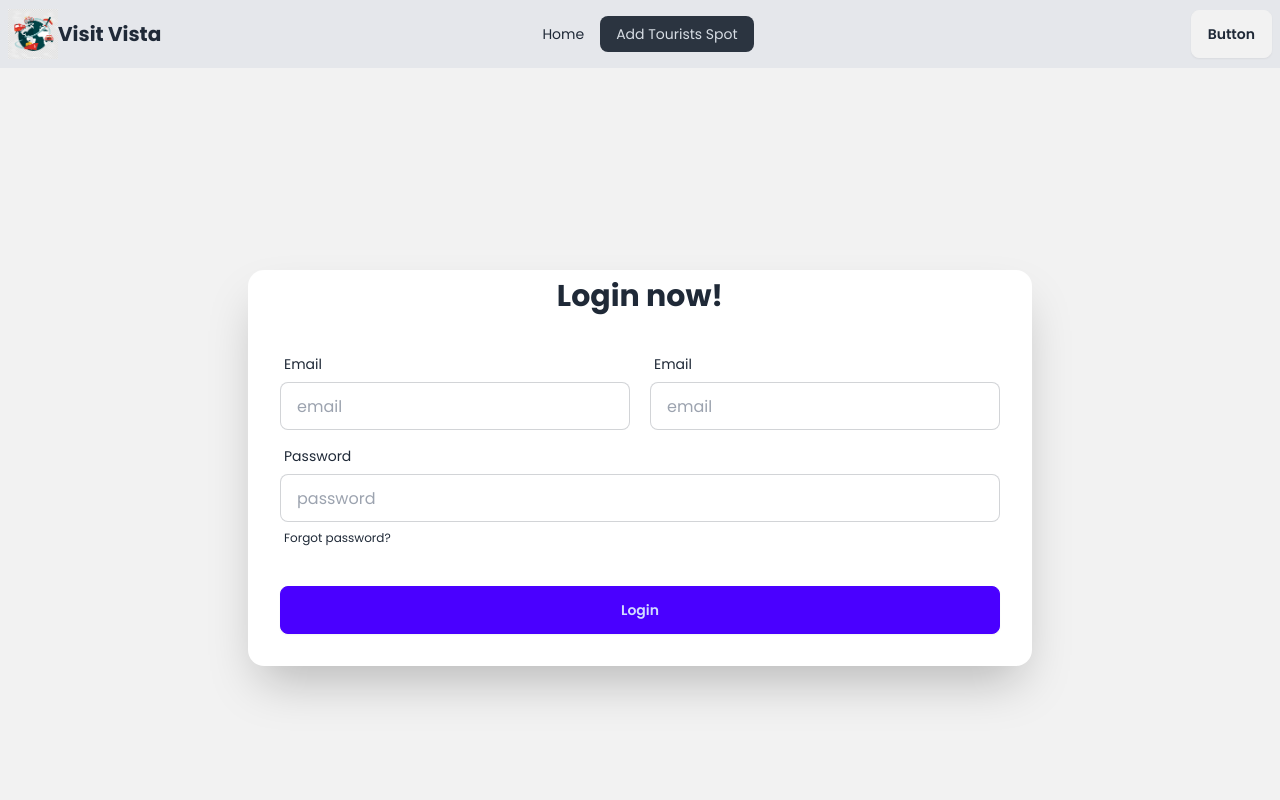
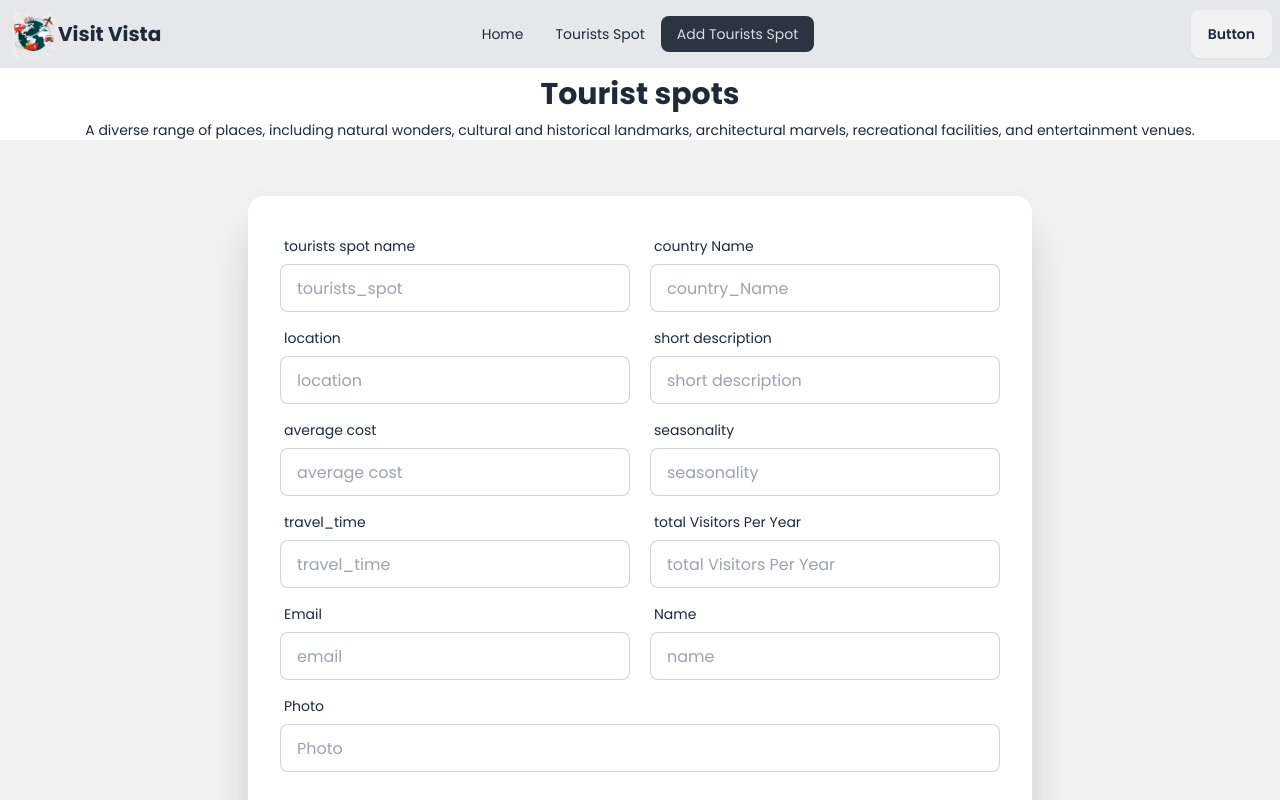
Before and after one commit to Shameha/Travel_client, a React (Vite) app: page /addedTour in a window 1280 px wide. Shown: the top 800 px of the page. Built offline with nearby package versions, Linux system fonts and the light colour scheme.

Commit message:
added nab bar and footer section

```diff
--- a/package.json
+++ b/package.json
@@ -15,7 +15,8 @@
     "react": "^18.2.0",
     "react-dom": "^18.2.0",
     "react-router-dom": "^6.23.0",
-    "sort-by": "^1.2.0"
+    "sort-by": "^1.2.0",
+    "sweetalert2": "^11.10.8"
   },
   "devDependencies": {
     "@types/react": "^18.2.66",
--- a/src/Pages/AddTouristsSpot/AddTouristsSpot.jsx
+++ b/src/Pages/AddTouristsSpot/AddTouristsSpot.jsx
@@ -1,41 +1,144 @@
 // import React from 'react';
+import Swal from 'sweetalert2'
 
 const AddTouristsSpot = () => {
+const handleTourist = e =>{
+e.preventDefault();
+const form = e.target;
+
+const spot = form.spot.value;
+const country = form.country.value;
+const location = form.location.value;
+const description = form.description.value;
+const cost = form.cost.value;
+const season = form.season.value;
+const time = form.time.value;
+const visitor = form.visitor.value;
+const name = form.name.value;
+const email = form.email.value;
+const photo = form.photo.value;
+
+const newTour = {spot,country,location,description,cost,season,time,visitor,name,email,photo}
+console.log(newTour);
+//send data
+fetch('http://localhost:5000/tour',{
+  method:'POST',
+  headers:{
+    'content-type':'application/json'
+  },
+  body:JSON.stringify(newTour)
+
+})
+.then( res=>res.json())
+.then(data=>{
+  console.log(data);
+if(data.insertedId){
+  Swal.fire({
+    title: 'success',
+    text: 'Tourists sopt are added',
+    icon: 'success',
+    confirmButtonText: 'Cool'
+  })
+
+}
+})
+
+
+}
+
+
     return (
-        <div>
-
+        <div className="min-h-screen">
+        <h1 className="text-3xl font-bold text-center mt-2">Tourist spots</h1>
+        <p className="text-sm text-center mt-2" >A diverse range of places, including natural wonders, cultural and historical landmarks, architectural marvels, recreational facilities, and entertainment venues.</p>
         <div className="hero min-h-screen bg-base-200">
   <div className="hero-content flex-col lg:flex-row-reverse">
     <div className="card shrink-0 w-full  shadow-2xl bg-base-100">
-        <div>
-        <h1 className="text-3xl font-bold text-center mt-2">Login now!</h1>
-        </div>
-      <form className="card-body w-auto">
-       <div className="flex gap-5">
+
+      <form onSubmit={handleTourist} className="card-body w-auto">
+        {/* tourists spots,country nname */}
+       <div className="lg:flex md:flex grid gap-5">
        <div className=" form-control">
           <label className="label">
-            <span className="label-text">Email</span>
+            <span className="label-text">tourists spot name</span>
           </label>
-          <input type="email" placeholder="email" className="input input-bordered" required />
+          <input type="text" placeholder="tourists_spot" name="spot" className="input input-bordered w-full" required />
         </div>
         <div className=" form-control">
           <label className="label">
+            <span className="label-text">country Name</span>
+          </label>
+          <input type="text" placeholder="country_Name" name="country" className="input input-bordered" required />
+        </div>
+       </div>
+       {/* location,short discrition */}
+       <div className="lg:flex md:flex grid gap-5">
+       <div className=" form-control  md:w-1/2">
+          <label className="label">
+            <span className="label-text">location</span>
+          </label>
+          <input type="text" placeholder="location" name="location" className="input input-bordered w-full" required />
+        </div>
+        <div className=" form-control">
+          <label className="label">
+            <span className="label-text">short description</span>
+          </label>
+          <input type="text" placeholder="short description" name="description" className="input input-bordered" required />
+        </div>
+       </div>
+       {/* avarage cost,seasonality */}
+       <div className="lg:flex md:flex grid gap-5">
+       <div className=" form-control">
+          <label className="label">
+            <span className="label-text">average cost</span>
+          </label>
+          <input type="text" placeholder="average cost" name="cost" className="input input-bordered" required />
+        </div>
+        <div className=" form-control">
+          <label className="label">
+            <span className="label-text">seasonality</span>
+          </label>
+          <input type="text" placeholder="seasonality" name="season" className="input input-bordered" required />
+        </div>
+       </div>
+       {/* travel tiime,visitors */}
+       <div className="lg:flex md:flex grid gap-5">
+       <div className=" form-control">
+          <label className="label">
+            <span className="label-text">travel_time</span>
+          </label>
+          <input type="text" placeholder="travel_time" name="time" className="input input-bordered" required />
+        </div>
+        <div className=" form-control">
+          <label className="label">
+            <span className="label-text">total Visitors Per Year</span>
+          </label>
+          <input type="text" placeholder="total Visitors Per Year" name="visitor" className="input input-bordered" required />
+        </div>
+       </div>
+       <div className="lg:flex md:flex grid gap-5">
+       <div className=" form-control">
+          <label className="label">
+            {/* name and email */}
             <span className="label-text">Email</span>
           </label>
-          <input type="email" placeholder="email" className="input input-bordered" required />
+          <input type="email" placeholder="email" name="email" className="input input-bordered" required />
+        </div>
+        <div className=" form-control">
+          <label className="label">
+            <span className="label-text">Name</span>
+          </label>
+          <input type="text" placeholder="name" name="name" className="input input-bordered" required />
         </div>
        </div>
         <div className="form-control">
           <label className="label">
-            <span className="label-text">Password</span>
+            <span className="label-text">Photo</span>
           </label>
-          <input type="password" placeholder="password" className="input input-bordered" required />
-          <label className="label">
-            <a href="#" className="label-text-alt link link-hover">Forgot password?</a>
-          </label>
+          <input type="text" placeholder="Photo" name="photo" className="input input-bordered" required />
         </div>
         <div className="form-control mt-6">
-          <button className="btn btn-primary">Login</button>
+        <input type="submit" value="Add tourist" className="btn btn-block bg-purple-400" />
         </div>
       </form>
     </div>
--- a/src/Pages/Navbar/Navbar.jsx
+++ b/src/Pages/Navbar/Navbar.jsx
@@ -7,8 +7,9 @@ const Navbar = () => {
     const navLink = <>
 
 <li><NavLink to="/">Home</NavLink></li>
+<li><NavLink to="/tourist">Tourists Spot</NavLink></li>
     <li><NavLink to="/addedTour">Add Tourists Spot</NavLink></li>
-    {/* <li><NavLink to="/update">Update Profile</NavLink></li> */}
+
     {/* <li><NavLink to="/land">Lands and Farm</NavLink></li> */}
 
   </>
--- /dev/null
+++ b/src/Pages/TouristsSpot/TouristsSpot.jsx
@@ -0,0 +1,17 @@
+// import React from 'react';
+
+import { useLoaderData } from "react-router-dom";
+
+const TouristsSpot = () => {
+const tours = useLoaderData();
+
+    return (
+        <div>
+            <h1>
+                here all card:{tours.length}
+            </h1>
+        </div>
+    );
+};
+
+export default TouristsSpot;
--- a/src/Routes/Route.jsx
+++ b/src/Routes/Route.jsx
@@ -7,6 +7,7 @@ import Root from "../Layout/Root";
 import Home from "../Pages/Home/Home";
 import AddTouristsSpot from "../Pages/AddTouristsSpot/AddTouristsSpot";
 import UpdatePage from "../Pages/UpdateTour/UpdatePage";
+import TouristsSpot from "../Pages/TouristsSpot/TouristsSpot";
   const router = createBrowserRouter([
     {
       path: "/",
@@ -23,6 +24,12 @@ import UpdatePage from "../Pages/UpdateTour/UpdatePage";
         {
             path:"/update",
             element:<UpdatePage></UpdatePage>
+           },
+        {
+            path:"/tourist",
+            element:<TouristsSpot></TouristsSpot>,
+            loader:()=> fetch('http://localhost:5000/tour')
+
            }
       ]
     },
```
Also changed, not shown: src/Pages/Card/Card.jsx (added), 1 other file (tests, documents, lock files or other folders).
